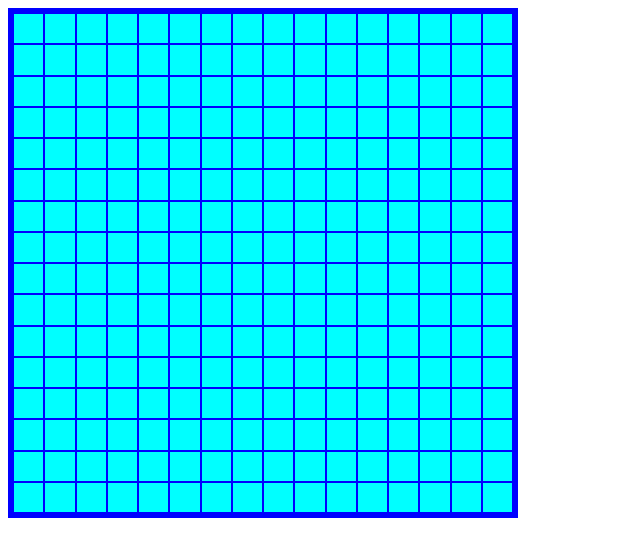
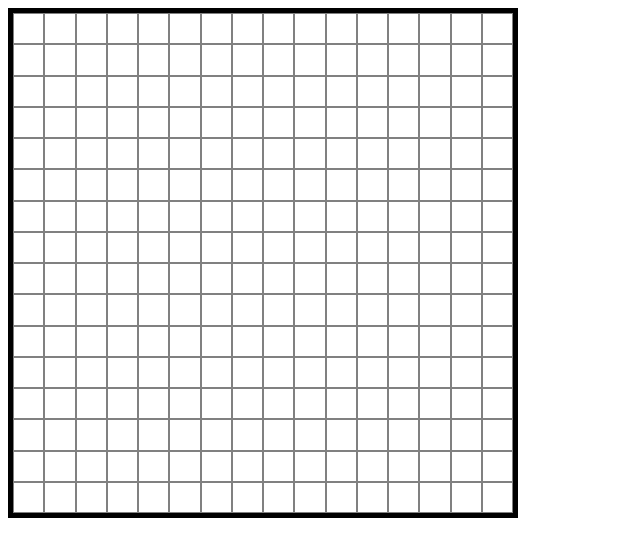
Before and after one commit to nyisaiah/etch-a-sketch, a plain HTML site: page index.html in a window 1280 px wide. Shown: the whole page, without its empty margins (0-640 px from the left). Drawn offline with Linux system fonts and the light colour scheme.

Commit message:
change colors of empty grid

```diff
--- a/styles.css
+++ b/styles.css
@@ -1,12 +1,12 @@
 #grid {
     width: 500px;
     height: 500px;
-    border: 5px solid blue;
+    border: 5px solid black;
     display: flex;
     flex-wrap: wrap;
 }
 
 .empty_square{
-    background-color: aqua;
-    border: 1px solid blue;
+    background-color: white;
+    border: 1px solid gray;
 }
```
